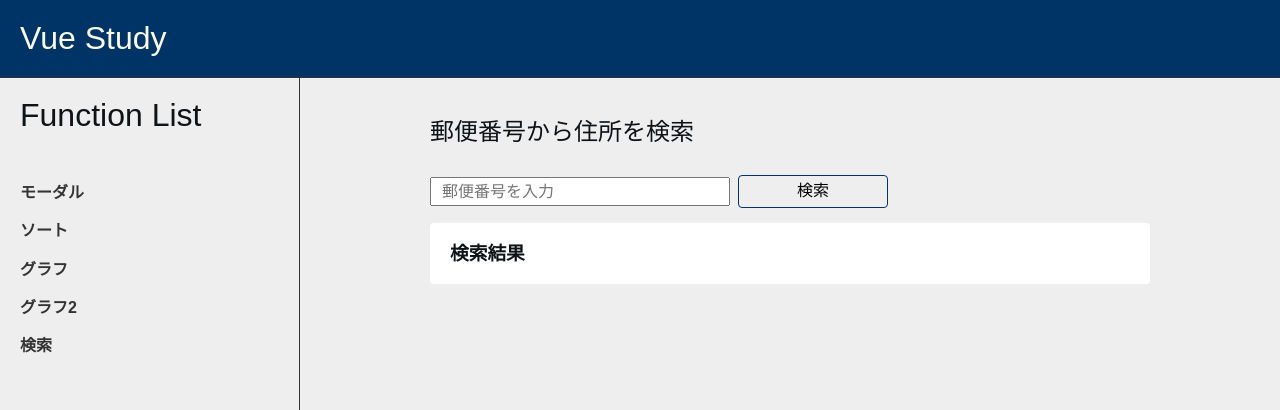
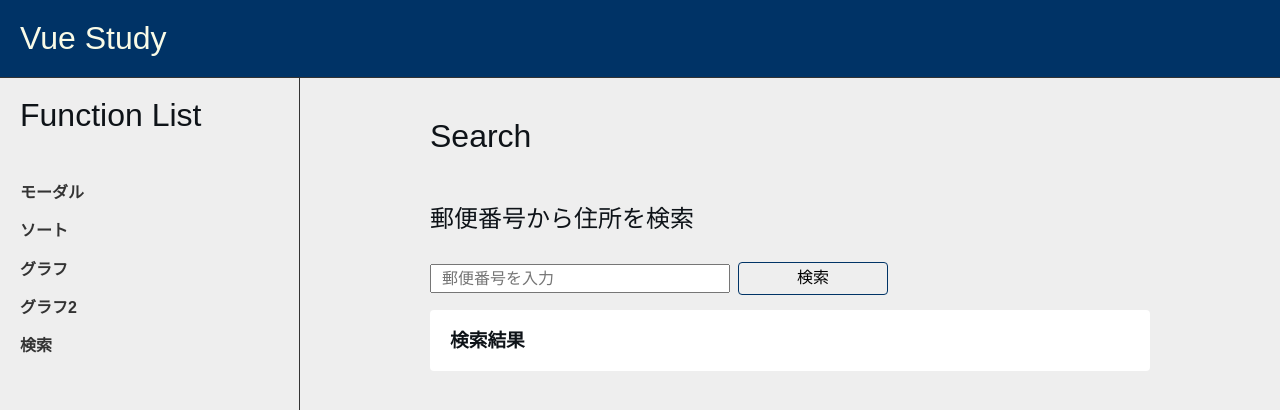
Before and after one commit to moyashiharusamen/vue_function, a Vue app: page /#/postal-code in a window 1280 px wide. Shown: the top 410 px of the page. Built offline with nearby package versions, Linux system fonts and the light colour scheme; what vue-lodash would draw is missing.

Commit message:
h1 のアニメーションを適用

```diff
--- a/src/views/PostalCode.vue
+++ b/src/views/PostalCode.vue
@@ -1,5 +1,9 @@
 <template>
   <div>
+    <h1>
+      <span v-for="(words, index) in text" :key="index" v-text="words" class="item delay-animation"></span>
+    </h1>
+
     <h2>郵便番号から住所を検索</h2>
 
     <div class="search-element">
@@ -26,6 +30,7 @@ import axios from 'axios'
 export default {
   data () {
     return {
+      text: 'Search',
       inputValue: '',
       address: '',
       erroredNumber: false,
```
